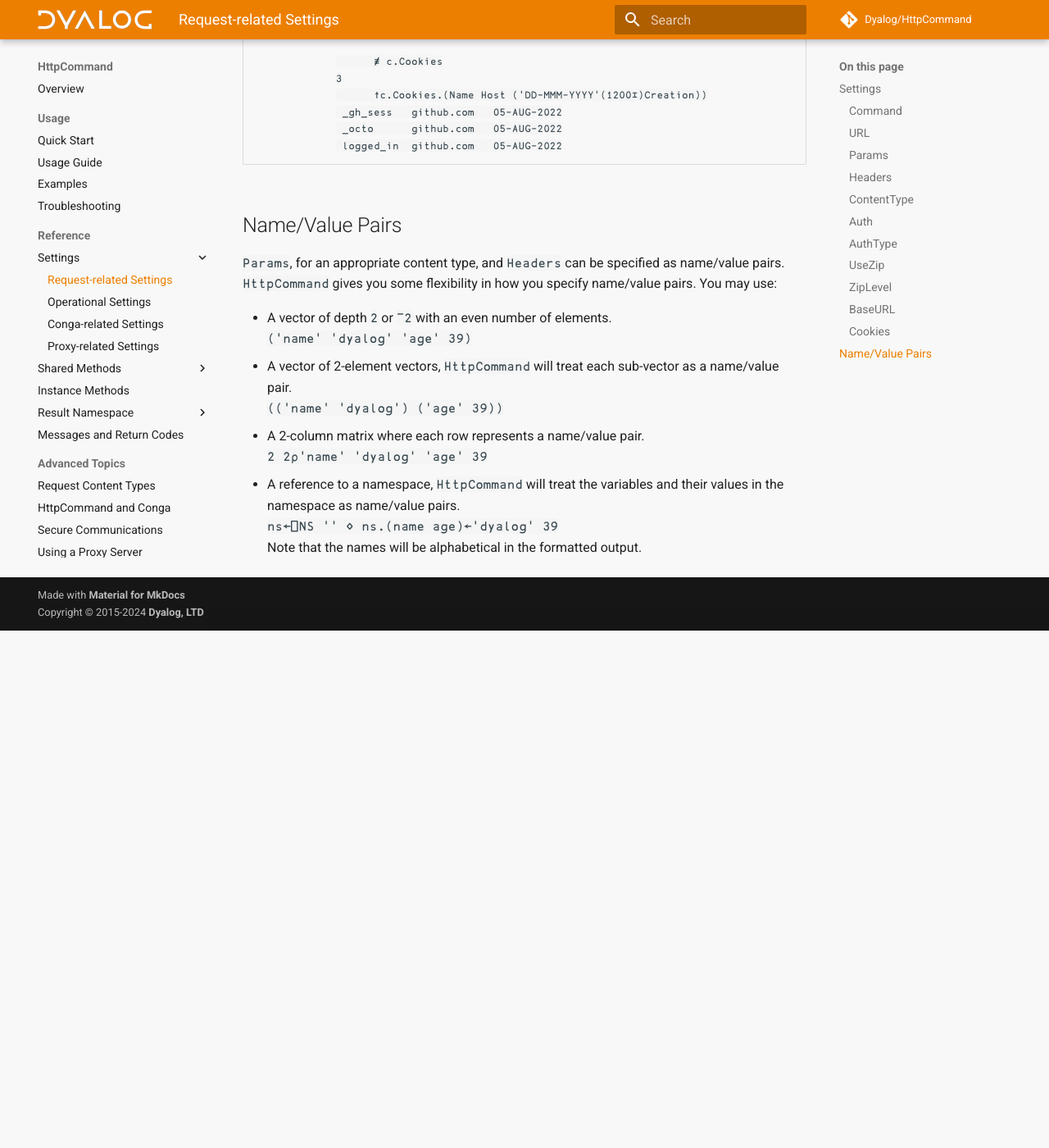
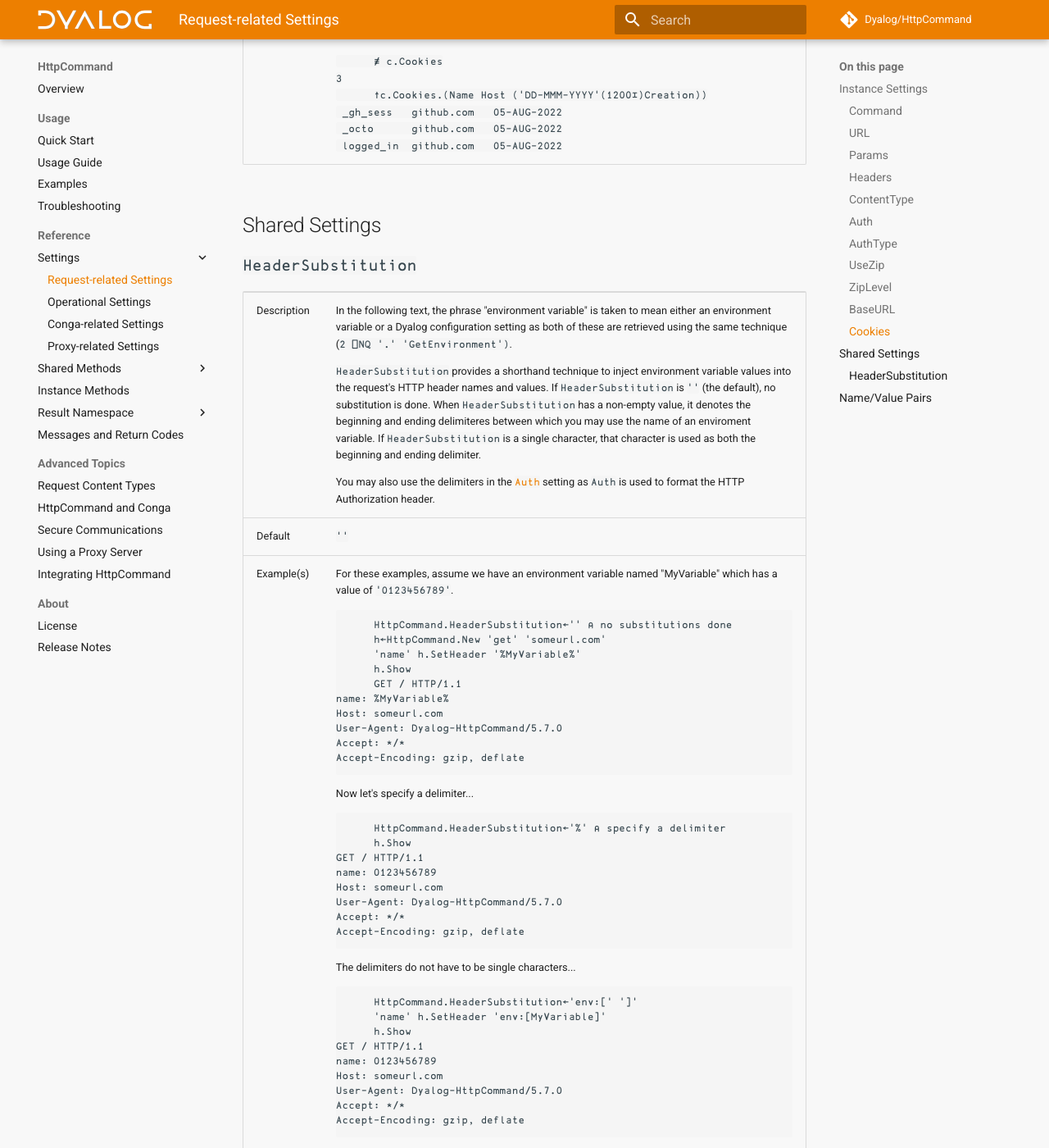
Before and after one commit to Dyalog/HttpCommand, an MkDocs documentation site: the page built from docs/request-settings.md, in a window 1280 px wide and 1400 px high, scrolled down 6004 px. Shown: the whole window at 82% size. Built offline with MkDocs 1.6.1 and Material for MkDocs 9.7.7, drawn with Linux system fonts in a browser that asks for light colours; comment, search, counter and statistics services are not loaded; before the commit the page ends 6773 px from its top, so only the background shows below that; some of the changed text lies outside the part shown.

```diff
--- a/docs/request-settings.md
+++ b/docs/request-settings.md
@@ -1,5 +1,5 @@
 Request-related settings are settings you use to specify attributes of the HTTP request that `HttpCommand` will process.
-## Settings
+## Instance Settings
 ### `Command`
 <table><tr>
 <td>Description</td>
@@ -220,6 +220,57 @@ If <code>AuthType</code> is not set and <code>Auth</code> is set to either a cha
 <code> logged_in  github.com   05-AUG-2022</code><br/>
 </td></tr></table>
 
+## Shared Settings
+### `HeaderSubstitution`
+<table><tr>
+<td>Description</td>
+<td><p>In the following text, the phrase "environment variable" is taken to mean either an environment variable or a Dyalog configuration setting as both of these are retrieved using the same technique (<code>2 ⎕NQ '.' 'GetEnvironment')</code>.</p><p><code>HeaderSubstitution</code> provides a shorthand technique to inject environment variable values into the request's HTTP header names and values. If <code>HeaderSubstitution</code> is <code>''</code> (the default), no substitution is done. When <code>HeaderSubstitution</code> has a non-empty value, it denotes the beginning and ending delimiteres between which you may use the name of an enviroment variable. If <code>HeaderSubstitution</code> is a single character, that character is used as both the beginning and ending delimiter.</p>
+<p>You may also use the delimiters in the <a href="#auth"><code>Auth</code></a> setting as <code>Auth</code> is used to format the HTTP Authorization header.</p>
+</td></tr>
+<tr><td>Default</td>
+<td><code>''</code></td></tr>
+<tr><td>Example(s)</td><td>
+For these examples, assume we have an environment variable named "MyVariable" which has a value of <code>'0123456789'</code>. <pre><code>      HttpCommand.HeaderSubstitution←'' ⍝ no substitutions done
+      h←HttpCommand.New 'get' 'someurl.com'
+      'name' h.SetHeader '%MyVariable%'
+      h.Show
+      GET / HTTP/1.1
+name: %MyVariable%
+Host: someurl.com
+User-Agent: Dyalog-HttpCommand/5.7.0
+Accept: */*
+Accept-Encoding: gzip, deflate</code></pre>
+<p>Now let's specify a delimiter...</p>
+<pre><code>      HttpCommand.HeaderSubstitution←'%' ⍝ specify a delimiter
+      h.Show
+GET / HTTP/1.1
+name: 0123456789
+Host: someurl.com
+User-Agent: Dyalog-HttpCommand/5.7.0
+Accept: */*
+Accept-Encoding: gzip, deflate
+</code></pre>
+<p>The delimiters do not have to be single characters...</p>
+<pre><code>      HttpCommand.HeaderSubstitution←'env:[' ']'
+      'name' h.SetHeader 'env:[MyVariable]'
+      h.Show
+GET / HTTP/1.1
+name: 0123456789
+Host: someurl.com
+User-Agent: Dyalog-HttpCommand/5.7.0
+Accept: */*
+Accept-Encoding: gzip, deflate</code></pre>
+<p>Alternatively, you can use the <code>GetEnv</code> method to retrieve environment variables and/or Dyalog configuration settings.</p>
+<pre><code>      'name' h.SetHeader GetEnv 'MyAPIKey'
+</code></pre>
+</td></tr>
+<tr><td>Details</td>
+<td><p>Many web services require an API key. It is generally considered bad practice to hard-code such API keys in your application code. Storing the keys as environment variables allows them to be retrieved more securely.</p>
+<p>If no environment variable matches the name between the delimeters, no substitution is performed.</p>
+</td></tr>
+</table>
+
+
 
 ## Name/Value Pairs
 `Params`, for an appropriate content type, and `Headers` can be specified as name/value pairs. `HttpCommand` gives you some flexibility in how you specify name/value pairs. You may use:
```
Also changed, not shown: docs/release-notes.md (+2 -0 lines), 1 other file.
